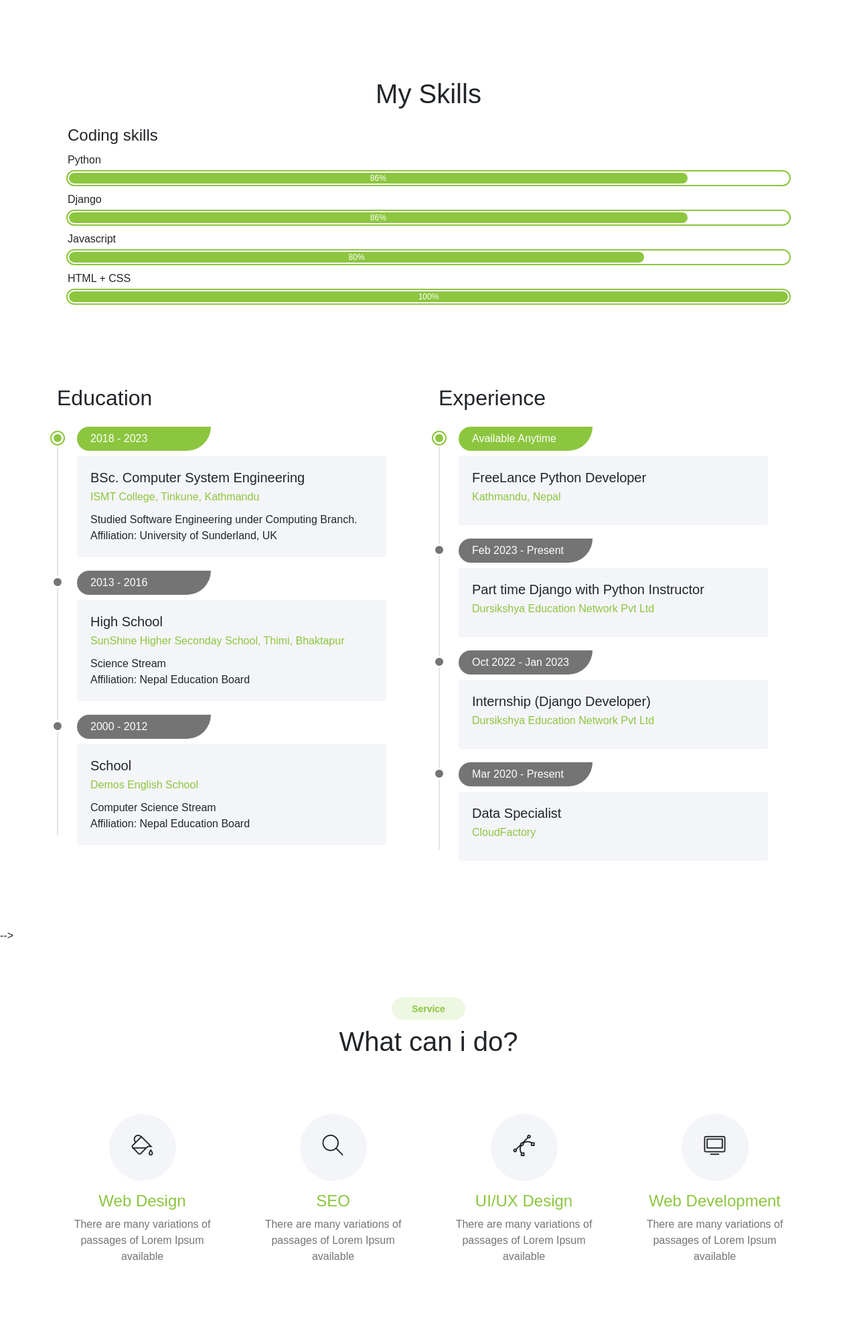
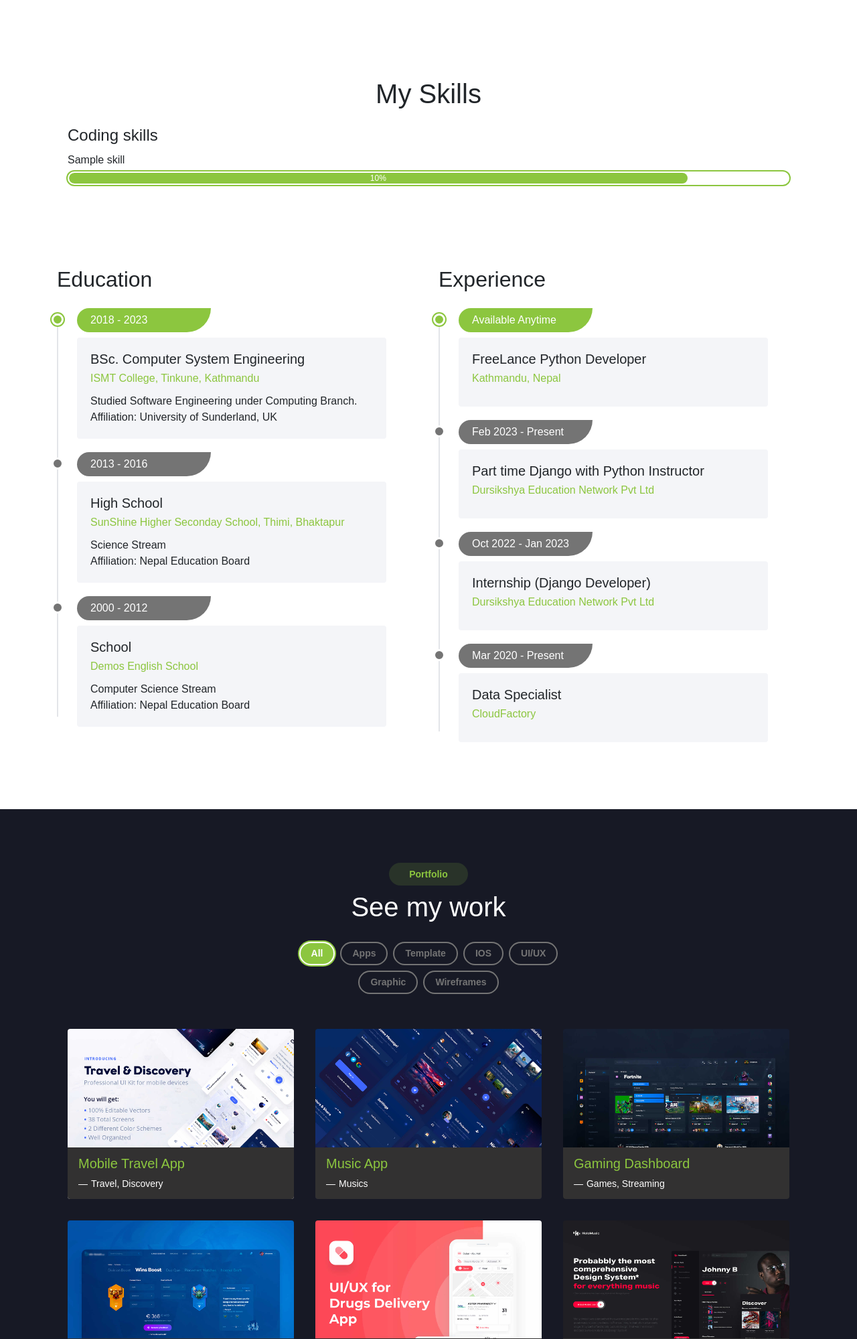
Before and after one commit to B-nod/personalfolio, a Django app: page / in a window 1280 px wide. Shown: the part 1220-3219 px from the top of the page at 67% size. Run offline with Django 5.2, Linux system fonts and the light colour scheme; data comes from the database, SQL or seed files in the repository; both versions use the stored data as it was after the commit; tables that the repository leaves empty hold one stand-in row (values such as "Sample post"); some libraries are stand-ins or nearby versions; some web fonts are replaced.

Commit message:
initial commit

```diff
--- a/folio/admin.py
+++ b/folio/admin.py
@@ -3,3 +3,8 @@ from . models import *
 
 # Register your models here.
 admin.site.register(Prot)
+admin.site.register(Skill)
+admin.site.register(Education)
+admin.site.register(Experience)
+admin.site.register(Client)
+admin.site.register(Project)
--- a/folio/models.py
+++ b/folio/models.py
@@ -57,3 +57,8 @@ class Client(models.Model):
 
      def __str__(self):
         return self.name
+
+class Project(models.Model):
+    title = models.CharField(max_length=200, null=True)
+    image = models.FileField(upload_to='static/uploads', null=True)
+    link = models.URLField(max_length=200, null=True)
--- a/folio/templates/folio/index.html
+++ b/folio/templates/folio/index.html
@@ -81,31 +81,15 @@
         <div class="col-md-12">
           <div class="px-lg-3">
             <h4 class="wow fadeInUp">Coding skills</h4>
+            {% for skill_show in skill%}
             <div class="progress-wrapper wow fadeInUp">
-              <span class="caption">Python</span>
+              <span class="caption">{{ skill_show.name }}</span>
               <div class="progress">
-                <div class="progress-bar" role="progressbar" style="width: 86%;" aria-valuenow="75" aria-valuemin="0" aria-valuemax="100">86%</div>
-              </div>
-            </div>
-            <div class="progress-wrapper wow fadeInUp">
-              <span class="caption">Django</span>
-              <div class="progress">
-                <div class="progress-bar" role="progressbar" style="width: 86%;" aria-valuenow="75" aria-valuemin="0" aria-valuemax="100">86%</div>
-              </div>
-            </div>
-            <div class="progress-wrapper wow fadeInUp">
-              <span class="caption">Javascript</span>
-              <div class="progress">
-                <div class="progress-bar" role="progressbar" style="width: 80%;" aria-valuenow="75" aria-valuemin="0" aria-valuemax="100">80%</div>
-              </div>
-            </div>
-            <div class="progress-wrapper wow fadeInUp">
-              <span class="caption">HTML + CSS</span>
-              <div class="progress">
-                <div class="progress-bar" role="progressbar" style="width: 100%;" aria-valuenow="75" aria-valuemin="0" aria-valuemax="100">100%</div>
+                <div class="progress-bar" role="progressbar" style="width: 86%;" aria-valuenow="75" aria-valuemin="0" aria-valuemax="100">{{skill_show.percentage}}%</div>
               </div>
             </div>
 
+            {% endfor %}
           </div>
         </div>
         <!-- <div class="col-md-6">
@@ -203,7 +187,86 @@
         </div>
       </div>
     </div>
-  </div> -->
+  </div>
+
+    <!-- Portfolio page -->
+    <div class="vg-page page-portfolio" id="portfolio">
+      <div class="container">
+        <div class="text-center wow fadeInUp">
+          <div class="badge badge-subhead">Portfolio</div>
+        </div>
+        <h1 class="text-center fw-normal wow fadeInUp">See my work</h1>
+        <div class="filterable-button py-3 wow fadeInUp" data-toggle="selected">
+          <button class="btn btn-theme-outline selected" data-filter="*">All</button>
+          <button class="btn btn-theme-outline" data-filter=".apps">Apps</button>
+          <button class="btn btn-theme-outline" data-filter=".template">Template</button>
+          <button class="btn btn-theme-outline" data-filter=".ios">IOS</button>
+          <button class="btn btn-theme-outline" data-filter=".ui-ux">UI/UX</button>
+          <button class="btn btn-theme-outline" data-filter=".graphic">Graphic</button>
+          <button class="btn btn-theme-outline" data-filter=".wireframes">Wireframes</button>
+        </div>
+
+        <div class="gridder my-3">
+          <div class="grid-item apps wow zoomIn">
+            <div class="img-place" data-src="{% static 'img/work/work-1.jpg' %}" data-fancybox data-caption="<h5 class='fg-theme'>Mobile Travel App</h5> <p>Travel, Discovery</p>">
+              <img src="{% static 'img/work/work-1.jpg' %}" alt="">
+              <div class="img-caption">
+                <h5 class="fg-theme">Mobile Travel App</h5>
+                <p>Travel, Discovery</p>
+              </div>
+            </div>
+          </div>
+          <div class="grid-item template wireframes wow zoomIn">
+            <div class="img-place" data-src="{% static 'img/work/work-2.jpg' %}" data-fancybox data-caption="<h5 class='fg-theme'>Music App</h5> <p>Musics</p>">
+              <img src="{% static 'img/work/work-2.jpg' %}" alt="">
+              <div class="img-caption">
+                <h5 class="fg-theme">Music App</h5>
+                <p>Musics</p>
+              </div>
+            </div>
+          </div>
+          <div class="grid-item apps ios wow zoomIn">
+            <div class="img-place" data-src="{% static 'img/work/work-3.jpg' %}" data-fancybox data-caption="<h5 class='fg-theme'>Gaming Dashboard</h5> <p>Games, Streaming</p>">
+              <img src="{% static 'img/work/work-3.jpg' %}" alt="">
+              <div class="img-caption">
+                <h5 class="fg-theme">Gaming Dashboard</h5>
+                <p>Games, Streaming</p>
+              </div>
+            </div>
+          </div>
+          <div class="grid-item graphic ui-ux wow zoomIn">
+            <div class="img-place" data-src="{% static 'img/work/work-4.jpg' %}" data-fancybox data-caption="<h5 class='fg-theme'>Drugs Delivery App</h5> <p>Health, Drugs</p>">
+              <img src="{% static 'img/work/work-4.jpg' %}" alt="">
+              <div class="img-caption">
+                <h5 class="fg-theme">Drugs Delivery App</h5>
+                <p>Health, Drugs</p>
+              </div>
+            </div>
+          </div>
+          <div class="grid-item apps ios wow zoomIn">
+            <div class="img-place" data-src="{% static 'img/work/work-5.jpg' %}" data-fancybox data-caption="<h5 class='fg-theme'>Musics Discover</h5> <p>Musics, Dashboard</p>">
+              <img src="{% static 'img/work/work-5.jpg' %}" alt="">
+              <div class="img-caption">
+                <h5 class="fg-theme">Musics Discover</h5>
+                <p>Musics, Dashboard</p>
+              </div>
+            </div>
+          </div>
+          <div class="grid-item graphic ui-ux wireframes wow zoomIn">
+            <div class="img-place" data-src="{% static 'img/work/work-6.jpg' %}" data-fancybox data-caption="<h5 class='fg-theme'>Game Streaming</h5> <p>Games, Streaming</p>">
+              <img src="{% static 'img/work/work-6.jpg' %}" alt="">
+              <div class="img-caption">
+                <h5 class="fg-theme">Game Streaming</h5>
+                <p>Games, Streaming</p>
+              </div>
+            </div>
+          </div>
+        </div> <!-- End gridder -->
+        <div class="text-center wow fadeInUp">
+          <a href="javascript:void(0)" class="btn btn-theme">Load More</a>
+        </div>
+      </div>
+    </div> <!-- End Portfolio page -->
 
   <div class="vg-page page-service">
     <div class="container">
@@ -283,84 +346,7 @@
     </div>
   </div>
 
-  <!-- Portfolio page -->
-  <div class="vg-page page-portfolio" id="portfolio">
-    <div class="container">
-      <div class="text-center wow fadeInUp">
-        <div class="badge badge-subhead">Portfolio</div>
-      </div>
-      <h1 class="text-center fw-normal wow fadeInUp">See my work</h1>
-      <div class="filterable-button py-3 wow fadeInUp" data-toggle="selected">
-        <button class="btn btn-theme-outline selected" data-filter="*">All</button>
-        <button class="btn btn-theme-outline" data-filter=".apps">Apps</button>
-        <button class="btn btn-theme-outline" data-filter=".template">Template</button>
-        <button class="btn btn-theme-outline" data-filter=".ios">IOS</button>
-        <button class="btn btn-theme-outline" data-filter=".ui-ux">UI/UX</button>
-        <button class="btn btn-theme-outline" data-filter=".graphic">Graphic</button>
-        <button class="btn btn-theme-outline" data-filter=".wireframes">Wireframes</button>
-      </div>
 
-      <div class="gridder my-3">
-        <div class="grid-item apps wow zoomIn">
-          <div class="img-place" data-src="{% static 'img/work/work-1.jpg' %}" data-fancybox data-caption="<h5 class='fg-theme'>Mobile Travel App</h5> <p>Travel, Discovery</p>">
-            <img src="{% static 'img/work/work-1.jpg' %}" alt="">
-            <div class="img-caption">
-              <h5 class="fg-theme">Mobile Travel App</h5>
-              <p>Travel, Discovery</p>
-            </div>
-          </div>
-        </div>
-        <div class="grid-item template wireframes wow zoomIn">
-          <div class="img-place" data-src="{% static 'img/work/work-2.jpg' %}" data-fancybox data-caption="<h5 class='fg-theme'>Music App</h5> <p>Musics</p>">
-            <img src="{% static 'img/work/work-2.jpg' %}" alt="">
-            <div class="img-caption">
-              <h5 class="fg-theme">Music App</h5>
-              <p>Musics</p>
-            </div>
-          </div>
-        </div>
-        <div class="grid-item apps ios wow zoomIn">
-          <div class="img-place" data-src="{% static 'img/work/work-3.jpg' %}" data-fancybox data-caption="<h5 class='fg-theme'>Gaming Dashboard</h5> <p>Games, Streaming</p>">
-            <img src="{% static 'img/work/work-3.jpg' %}" alt="">
-            <div class="img-caption">
-              <h5 class="fg-theme">Gaming Dashboard</h5>
-              <p>Games, Streaming</p>
-            </div>
-          </div>
-        </div>
-        <div class="grid-item graphic ui-ux wow zoomIn">
-          <div class="img-place" data-src="{% static 'img/work/work-4.jpg' %}" data-fancybox data-caption="<h5 class='fg-theme'>Drugs Delivery App</h5> <p>Health, Drugs</p>">
-            <img src="{% static 'img/work/work-4.jpg' %}" alt="">
-            <div class="img-caption">
-              <h5 class="fg-theme">Drugs Delivery App</h5>
-              <p>Health, Drugs</p>
-            </div>
-          </div>
-        </div>
-        <div class="grid-item apps ios wow zoomIn">
-          <div class="img-place" data-src="{% static 'img/work/work-5.jpg' %}" data-fancybox data-caption="<h5 class='fg-theme'>Musics Discover</h5> <p>Musics, Dashboard</p>">
-            <img src="{% static 'img/work/work-5.jpg' %}" alt="">
-            <div class="img-caption">
-              <h5 class="fg-theme">Musics Discover</h5>
-              <p>Musics, Dashboard</p>
-            </div>
-          </div>
-        </div>
-        <div class="grid-item graphic ui-ux wireframes wow zoomIn">
-          <div class="img-place" data-src="{% static 'img/work/work-6.jpg' %}" data-fancybox data-caption="<h5 class='fg-theme'>Game Streaming</h5> <p>Games, Streaming</p>">
-            <img src="{% static 'img/work/work-6.jpg' %}" alt="">
-            <div class="img-caption">
-              <h5 class="fg-theme">Game Streaming</h5>
-              <p>Games, Streaming</p>
-            </div>
-          </div>
-        </div>
-      </div> <!-- End gridder -->
-      <div class="text-center wow fadeInUp">
-        <a href="javascript:void(0)" class="btn btn-theme">Load More</a>
-      </div>
-    </div>
-  </div> <!-- End Portfolio page -->
 
   <!-- Testimonial -->
   <div class="vg-page page-testimonial">
@@ -422,7 +408,7 @@
   </div> <!-- End testimonial -->
 
   <!-- Client -->
-  <div class="vg-page page-client">
+  <!-- <div class="vg-page page-client">
     <div class="container">
       <div class="row">
         <div class="col-md-6 col-lg-4 col-xl-3 item">
@@ -469,10 +455,11 @@
         </div>
       </div>
     </div>
-  </div> <!-- End client -->
+  </div> -->
+   <!-- End client -->
 
   <!-- Blog -->
-  <div class="vg-page page-blog" id="blog">
+  <!-- <div class="vg-page page-blog" id="blog">
     <div class="container">
       <div class="text-center">
         <div class="badge badge-subhead wow fadeInUp">Blog</div>
@@ -520,7 +507,8 @@
         </div>
       </div>
     </div>
-  </div> <!-- End blog -->
+  </div>  -->
+  <!-- End blog -->
 
   <!-- Contact -->
   <div class="vg-page page-contact" id="contact">
--- a/folio/views.py
+++ b/folio/views.py
@@ -4,7 +4,18 @@ from . models import *
 
 def homepage(request):
     prot = Prot.objects.all()
+    skill = Skill.objects.all()
+    education = Education.objects.all()
+    experience = Experience.objects.all()
+    client = Client.objects.all()
+    project = Project.objects.all()
+
     context = {
         'prot': prot,
+        'skill':skill,
+        'education':education,
+        'experience': experience,
+        'client':client,
+        'project':project
     }
     return render(request, 'folio/index.html', context)
--- a/static/css/topbar.virtual.css
+++ b/static/css/topbar.virtual.css
@@ -324,7 +324,11 @@
   overflow: hidden;
 }
 
-
+.page-portfolio
+{
+  background-color: #171925;
+  color: #fff;
+}
 .page-client {
   background-color: #171925;
   color: #fff;
--- a/templates/layout.html
+++ b/templates/layout.html
@@ -54,11 +54,11 @@
       <h1 class="text-center">Virtual Folio</h1>
       <div class="container">
         <div class="row">
-          <div class="col-lg-4 py-3">
+          <div class=" col-md-6 col-lg-4 py-3">
             <div class="footer-info">
               <p>Where to find me</p>
               <hr class="divider">
-              <p class="fs-large fg-white">1600 Amphitheatre Parkway Mountain View, California 94043 US</p>
+              <p class="fs-large fg-white">Suryabinayak, Bhaktapur</p>
             </div>
           </div>
           <div class="col-md-6 col-lg-3 py-3">
@@ -98,7 +98,7 @@
             </form>
           </div>
           <div class="col-12">
-            <p class="text-center mb-0 mt-4">Copyright &copy;2020. All right reserved </p>
+            <p class="text-center mb-0 mt-4">Copyright &copy;Binod Protfolio 2024. All right reserved </p>
           </div>
         </div>
       </div>
```
Also changed, not shown: protfolio/settings.py (+38 -44 lines), db.sqlite3, folio/migrations/0004_project.py (added), static/uploads/binod.jpeg (added), static/uploads/hero-removebg-preview.png (added).
